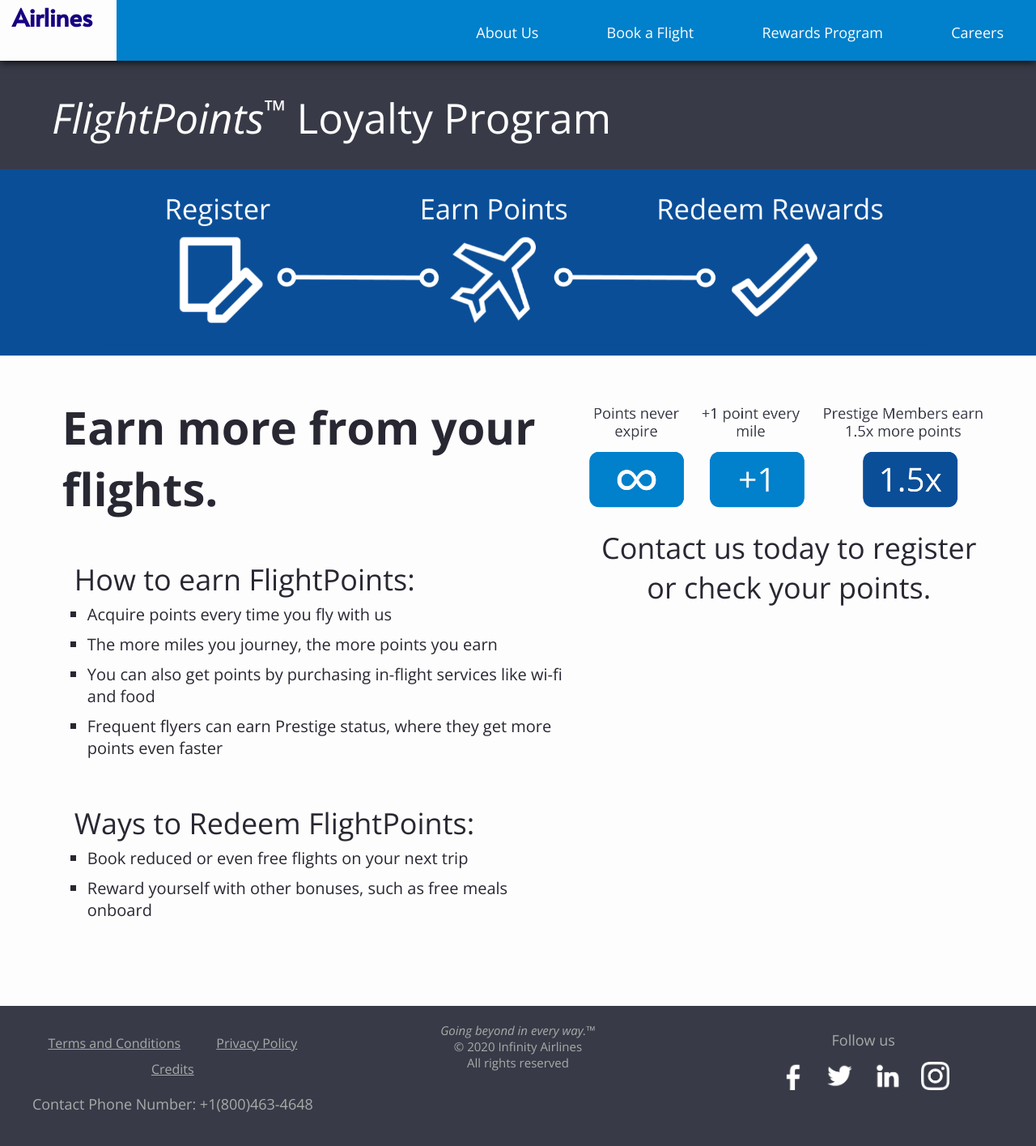
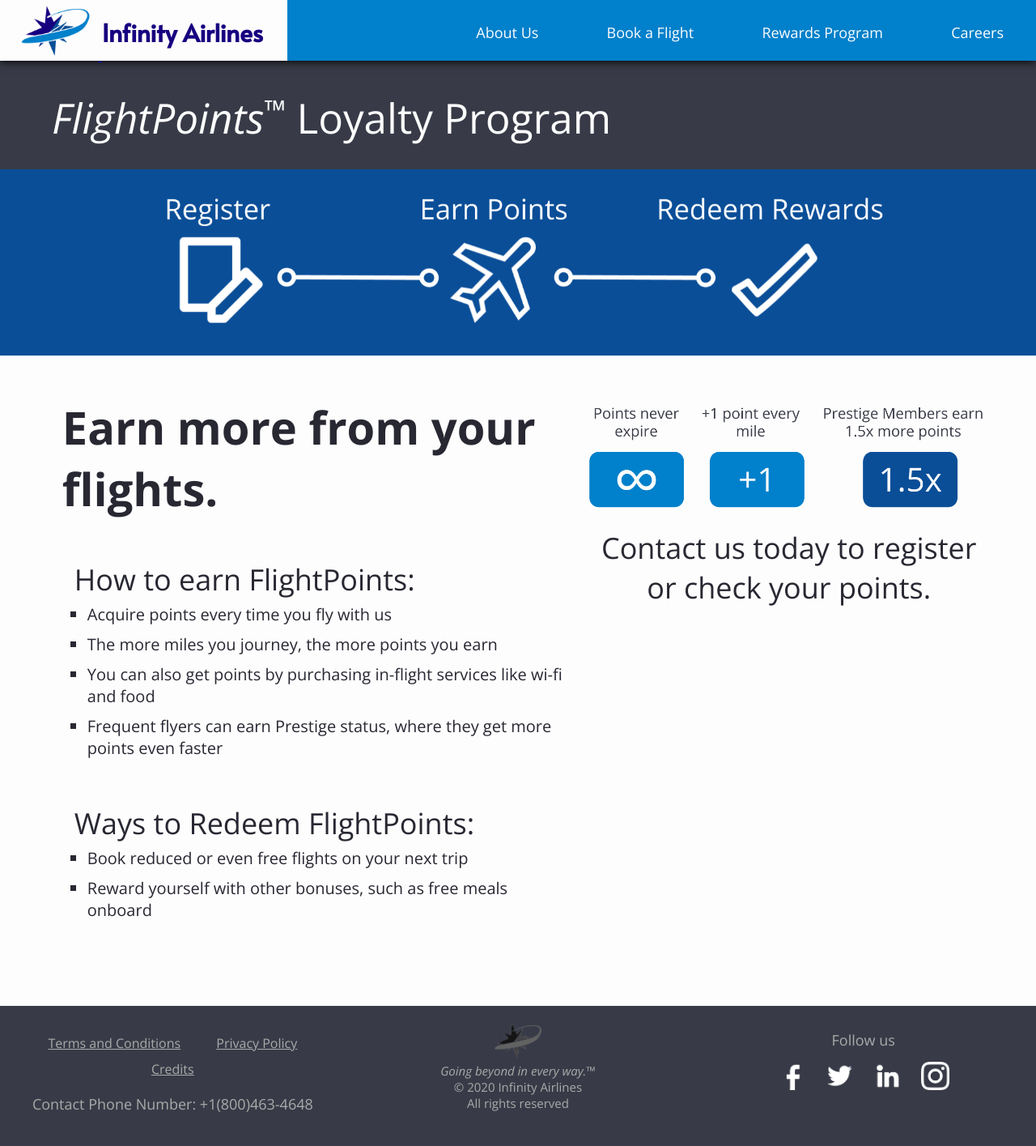
Before and after one commit to kinnerparikh/FBLA-Web-Design, a plain HTML site: page rewards-program.html in a window 1280 px wide. Shown: the whole page at 81% size. Drawn offline with nearby package versions, Linux system fonts and the light colour scheme.

Commit message:
minor changes

```diff
--- a/rewards-program.html
+++ b/rewards-program.html
@@ -3,7 +3,7 @@
   <head>
     <meta charset="utf-8">
     <meta name="viewport" content="width=device-width, initial-scale=1">
-    <title>Airlines</title>
+    <title>Infinity Airlines</title>
     <link href="https://fonts.googleapis.com/css?family=Open+Sans:400,400i,600,700" rel="stylesheet">
     <link href="https://fonts.googleapis.com/css?family=Alata" rel="stylesheet">
     <link rel="icon" type="image/png" href="images/favicon.png">
@@ -205,8 +205,8 @@
 
     <header>
       <div class="title">
-      <!-- <a href="index.html"><img src="images/logo.png" alt="logo" height="65px" width="auto"</img> -->
-      <a href="index.html"><h1>Airlines</h1></a>
+      <a href="index.html"><img src="images/logo.png" alt="logo" height="65px" width="auto">
+      <a href="index.html"><h1>Infinity Airlines</h1></a>
       </div>
       <div class="navbar">
       <a href="about-us.html">About Us</a>
@@ -266,7 +266,7 @@
         <p>Contact Phone Number: +1(800)463-4648</p>
       </div>
       <div class="footer-logo">
-        <!-- <img src="images/logo-dark.png" width="60px" height="auto"> -->
+        <img src="images/logo-dark.png" width="60px" height="auto">
         <p><i>Going beyond in every way.&trade;</i></p>
         <p>&copy; 2020 Infinity Airlines</p>
         <p>All rights reserved</p>
```
Also changed, not shown: about-us.html (+1 -1 lines), book-a-flight.html (+7 -7 lines), index.html (+3 -3 lines), privacy-policy.html (+2 -2 lines), terms-and-conditions.html (+1 -1 lines).
